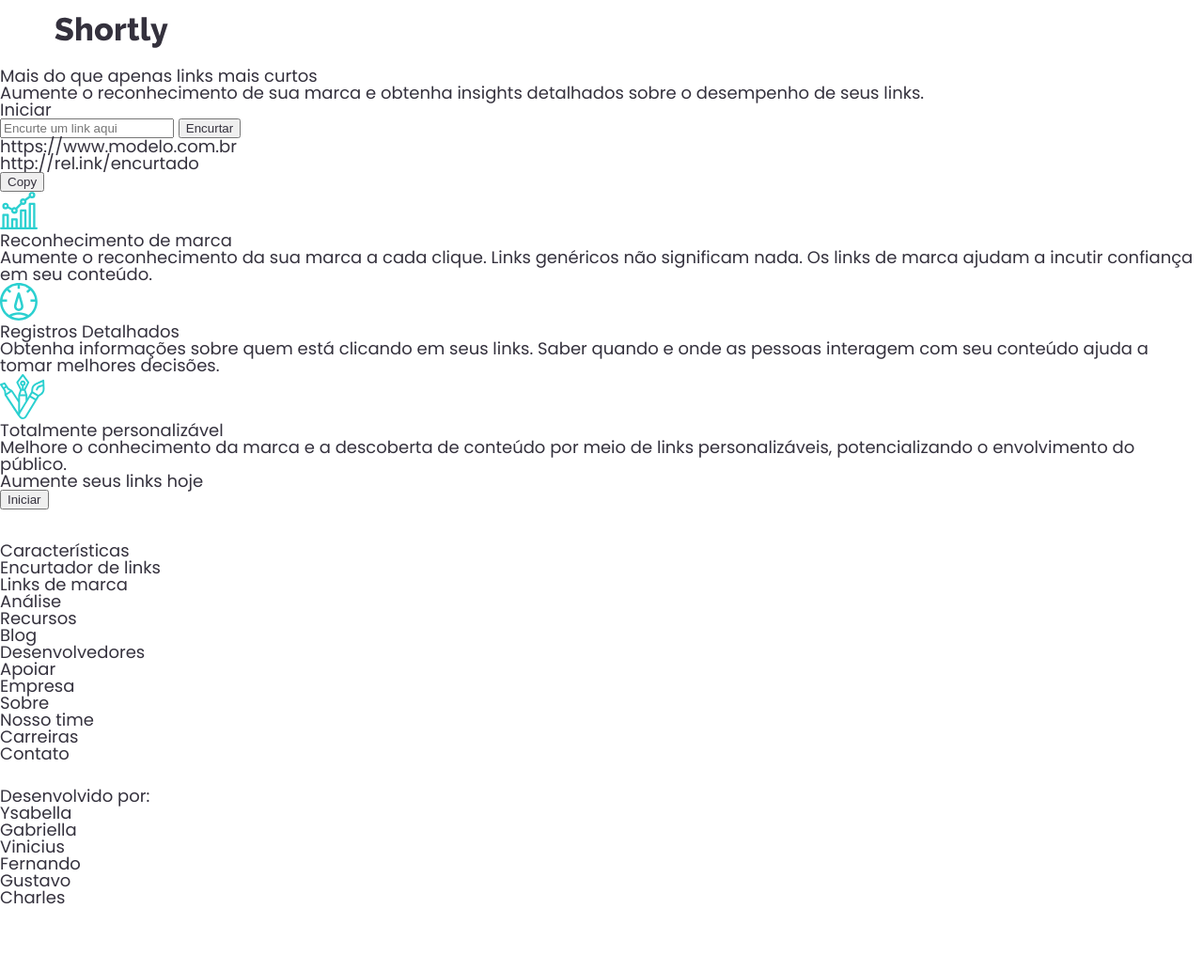
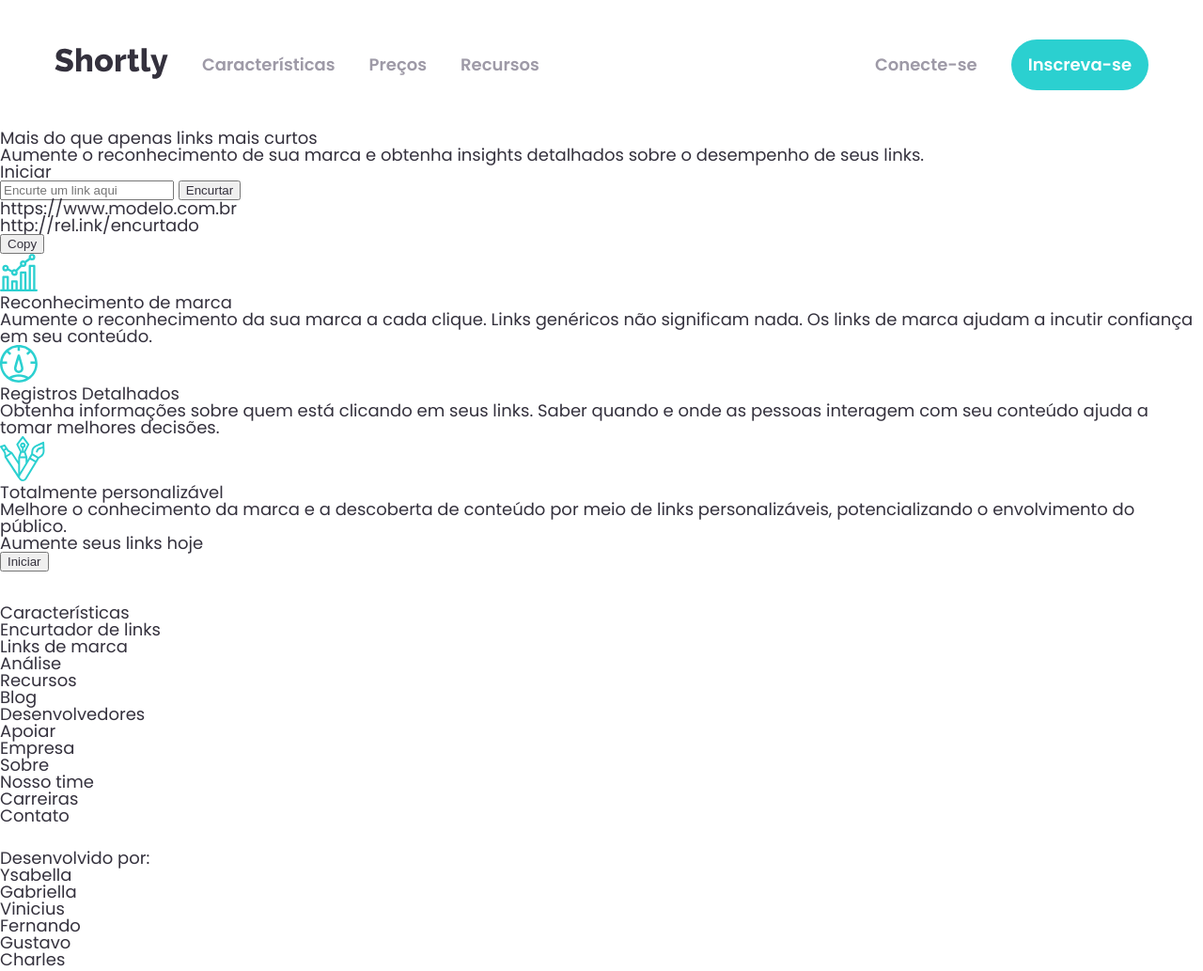
Before and after one commit to ysabeellaa/GB-Desenvolve_Turma18_D01, a plain HTML site: page index.html in a window 1280 px wide. Shown: the whole page at 94% size. Before the commit the page ends 967 px from the top, so only its background shows below. Drawn offline with Linux system fonts and the light colour scheme.

Commit message:
Estilização do header na versão desktop.

```diff
--- a/assets/style/header/header-container.css
+++ b/assets/style/header/header-container.css
@@ -1,6 +1,13 @@
 .header__container {
     align-items: flex-start;
-    background: var(--background-claro);
     height: 72px;
     justify-content: space-between;
 }
+
+@media screen and (min-width: 992px) {
+    .header__container {
+        align-items: center;
+        justify-content: center;
+        height: 100%;
+    }
+}
--- /dev/null
+++ b/assets/style/header/header-logo.css
@@ -0,0 +1,6 @@
+@media screen and (min-width: 992px) {
+    .header__logo {
+        margin-right: 1rem;
+        padding: 1rem 0;
+    }
+}
--- a/assets/style/header/header.css
+++ b/assets/style/header/header.css
@@ -1,5 +1,12 @@
 .header {
+    background: var(--background-claro);
     height: 72px;
     position: sticky;
     top: 0;
 }
+
+@media screen and (min-width: 992px) {
+    .header {
+        height: 138px;
+    }
+}
--- a/assets/style/menu/menu-item.css
+++ b/assets/style/menu/menu-item.css
@@ -1,8 +1,13 @@
 .menu__item {
     display: flex;
-    /* padding-bottom: 1rem; */
 }
 
 .menu__item:last-child {
     padding-bottom: 1rem;
 }
+
+@media screen and (min-width: 992px) {
+    .menu__item:last-child {
+        padding-bottom: 0;
+    }
+}
--- a/assets/style/menu/menu-link.css
+++ b/assets/style/menu/menu-link.css
@@ -12,3 +12,27 @@
     padding: 1rem 0;
     margin: 1rem 0;
 }
+
+@media screen and (min-width: 992px) {
+    .menu__link {
+        color: var(--texto);
+        padding: 1rem;
+        transition: color .3s;
+    }
+
+    .menu__link--cadastro {
+        color: var(--titulo-claro);
+        margin: 0 0 0 1rem;
+        border-radius: 50px;
+        transition: opacity .3s;
+    }
+
+    .menu__link:hover {
+        color: var(--titulo-escuro);
+    }
+
+    .menu__link--cadastro:hover {
+        color: var(--titulo-claro);
+        opacity: 70%;
+    }
+}
--- a/assets/style/menu/menu-lista.css
+++ b/assets/style/menu/menu-lista.css
@@ -7,3 +7,17 @@
 .menu__lista--nav {
     border-bottom: 1px solid var(--encurtador-claro);
 }
+
+@media screen and (min-width: 992px) {
+    .menu__lista {
+        align-items: center;
+        flex-direction: row;
+        padding: 0;
+        height: auto;
+    }
+
+    .menu__lista--nav {
+        border-bottom: none;
+        flex-grow: 1;
+    }
+}
--- a/assets/style/menu/menu.css
+++ b/assets/style/menu/menu.css
@@ -18,3 +18,19 @@
     overflow-y: auto;
     visibility: visible;
 }
+
+@media screen and (min-width: 992px) {
+    .menu {
+        align-items: center;
+        display: flex;
+        background: var(--branco);
+        border-radius: 0;
+        height: 100%;
+        margin: 0;
+        padding: 0;
+        position: relative;
+        top: 0;
+        visibility: visible;
+        width: 100%;
+    }
+}
--- a/index.html
+++ b/index.html
@@ -16,6 +16,7 @@
     <link href="./assets/style/header/header.css" rel="stylesheet">
     <link href="./assets/style/header/header-btnMenu.css" rel="stylesheet">
     <link href="./assets/style/header/header-container.css" rel="stylesheet">
+    <link href="./assets/style/header/header-logo.css" rel="stylesheet">
     <link href="./assets/style/menu/menu.css" rel="stylesheet">
     <link href="./assets/style/menu/menu-lista.css" rel="stylesheet">
     <link href="./assets/style/menu/menu-item.css" rel="stylesheet">
@@ -38,7 +39,7 @@
                     </li>
                 </ul>
             </nav>
-            <img src="./assets/images/hamburguer.svg" class="header__btnMenu"></img>
+            <img src="./assets/images/hamburguer.svg" alt="Logo Shortly" class="header__btnMenu"></img>
         </div>
     </header>
     <main>
```
